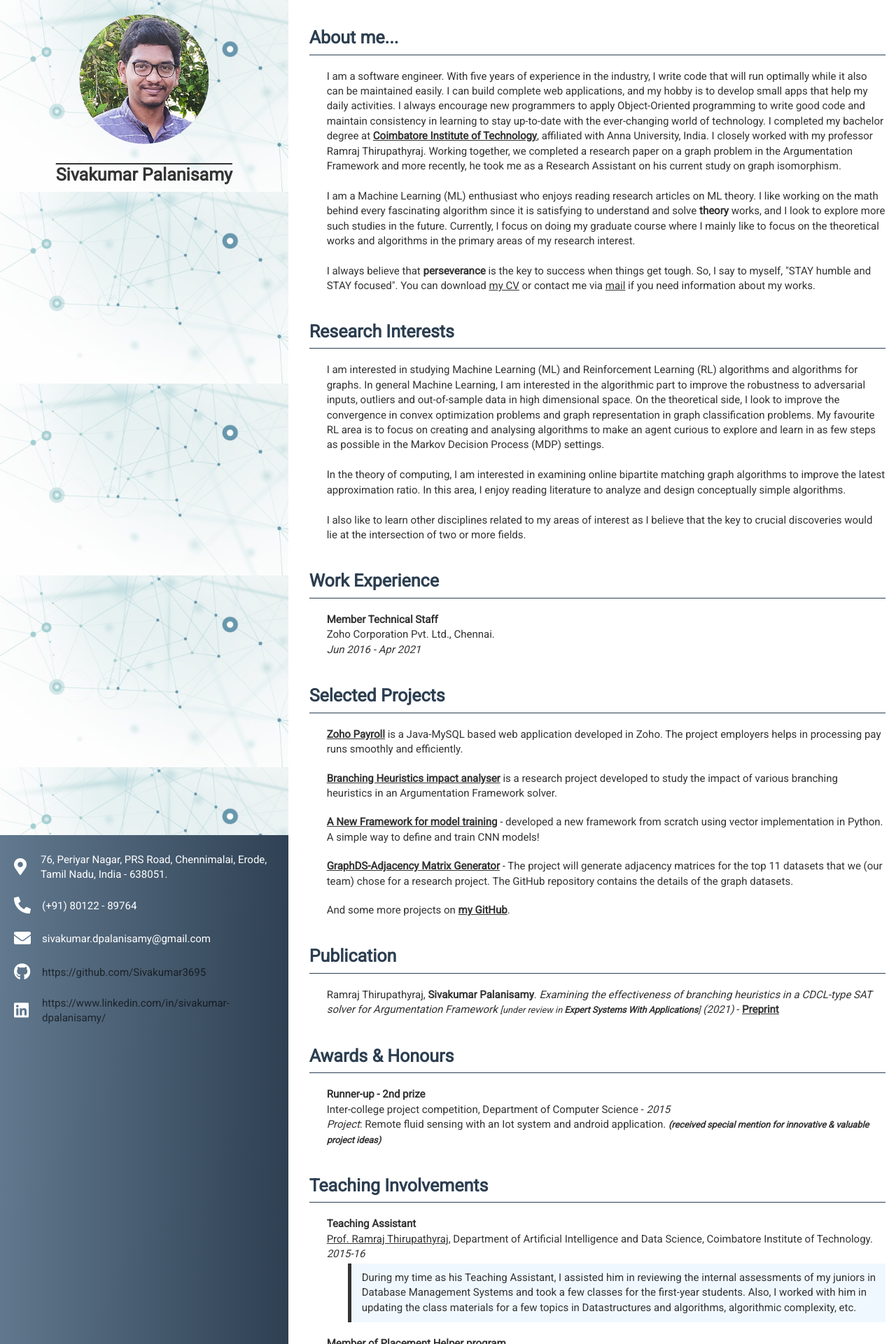
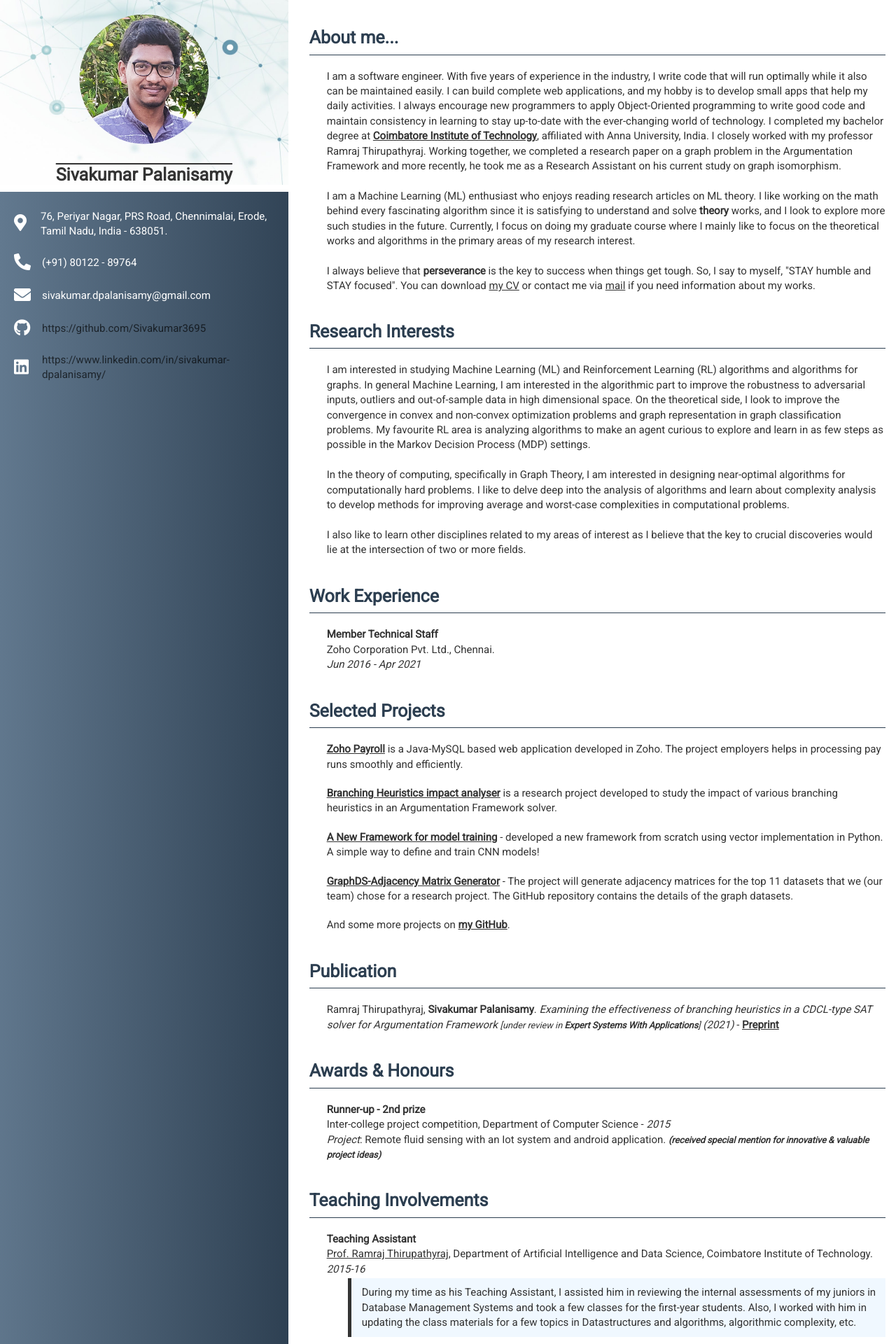
Before and after one commit to Sivakumar3695/Online_CV, a Jekyll site: the page built from index.html, in a window 1280 px wide. Shown: the top 1920 px of the page at 70% size. Built offline with Jekyll 4.4.1, drawn with Linux system fonts in a browser that asks for light colours.

Commit message:
cv updates

```diff
--- a/_includes/aboutme.html
+++ b/_includes/aboutme.html
@@ -7,7 +7,7 @@
 
 I am a Machine Learning (ML) enthusiast who enjoys reading research articles on ML theory. I like working on the math behind every fascinating algorithm since it is satisfying to understand and solve <b>theory</b> works, and I look to explore more such studies in the future. Currently, I focus on doing my graduate course where I mainly like to focus on the theoretical works and algorithms in the primary areas of my research interest. <br><br>
 
-I always believe that <b>perseverance</b> is the key to success when things get tough. So, I say to myself, "STAY humble and STAY focused". You can download <a href="https://github.com/Sivakumar3695/Analyse-Impact-of-Branching-Heuristics-in-CDCL-type-AF-solvers/files/7460303/Curriculum.Vitae.3.pdf" target="_blank">my CV</a> or contact me via <a href="mailto: sivakumar.dpalanisamy@gmail.com">mail</a> if you need information about my works.
+I always believe that <b>perseverance</b> is the key to success when things get tough. So, I say to myself, "STAY humble and STAY focused". You can download <a href="./attachments/Curriculum_Vitae.pdf" target="_blank">my CV</a> or contact me via <a href="mailto: sivakumar.dpalanisamy@gmail.com">mail</a> if you need information about my works.
 		</div>
 	</div>
     </div>
--- a/_includes/researchinterest.html
+++ b/_includes/researchinterest.html
@@ -3,10 +3,10 @@
 	<h2 style="margin-top:40px">Research Interests</h2>
 	<div class="content description">
 		<div>
-			I am interested in studying Machine Learning (ML) and Reinforcement Learning (RL) algorithms and algorithms for graphs. In general Machine Learning, I am interested in the algorithmic part to improve the robustness to adversarial inputs, outliers and out-of-sample data in high dimensional space. On the theoretical side, I look to improve the convergence in convex optimization problems and graph representation in graph classification problems.
- My favourite RL area is to focus on creating and analysing algorithms to make an agent curious to explore and learn in as few steps as possible in the Markov Decision Process (MDP) settings. <br><br>
+			I am interested in studying Machine Learning (ML) and Reinforcement Learning (RL) algorithms and algorithms for graphs. In general Machine Learning, I am interested in the algorithmic part to improve the robustness to adversarial inputs, outliers and out-of-sample data in high dimensional space. On the theoretical side, I look to improve the convergence in convex and non-convex optimization problems and graph representation in graph classification problems.
+ My favourite RL area is analyzing algorithms to make an agent curious to explore and learn in as few steps as possible in the Markov Decision Process (MDP) settings. <br><br>
 
-			In the theory of computing, I am interested in examining online bipartite matching graph algorithms to improve the latest approximation ratio. In this area, I enjoy reading literature to analyze and design conceptually simple algorithms. <br><br>
+			In the theory of computing, specifically in Graph Theory, I am interested in designing near-optimal algorithms for computationally hard problems. I like to delve deep into the analysis of algorithms and learn about complexity analysis to develop methods for improving average and worst-case complexities in computational problems. <br><br>
 
 I also like to learn other disciplines related to my areas of interest as I believe that the key to crucial discoveries would lie at the intersection of two or more fields.
 		</div>
--- a/styles.css
+++ b/styles.css
@@ -20,9 +20,8 @@ body, html{
 
 }
 .name-and-photo{
-	height:45%;
-	background-image:url('./img/bg-img-1.jpg');
-	background-size: contain;
+	background-image: url('./img/bg-img-1.jpg');
+	background-size: 100% 100%;
 }
 .user-photo {
   	border-radius: 50%;
@@ -140,7 +139,7 @@ h2{
 	overflow-y: auto;
 }
 .sidebar-colored{
-	height:55%;
+	height: -webkit-fill-available;
 	background-color:#000757;
 	padding-top: 15px;
 	padding-left: 10px;
@@ -149,7 +148,7 @@ h2{
 	overflow-wrap: anywhere;
 }
 .sidebar-colored .content{
-	color:white;
+	color: white;
 	text-align:left;
 	display: flex;
 	flex-direction: row;
```
Also changed, not shown: 1 other file.
